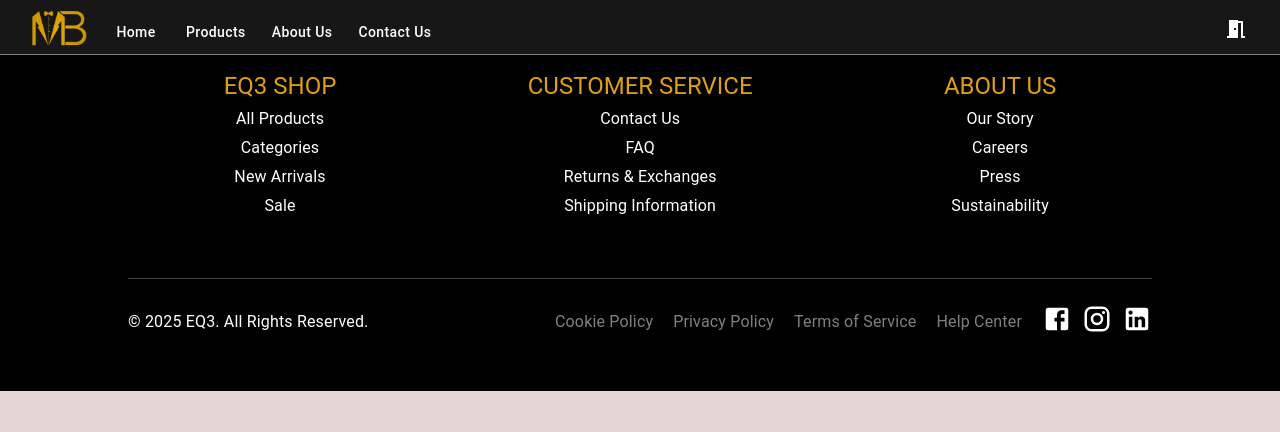
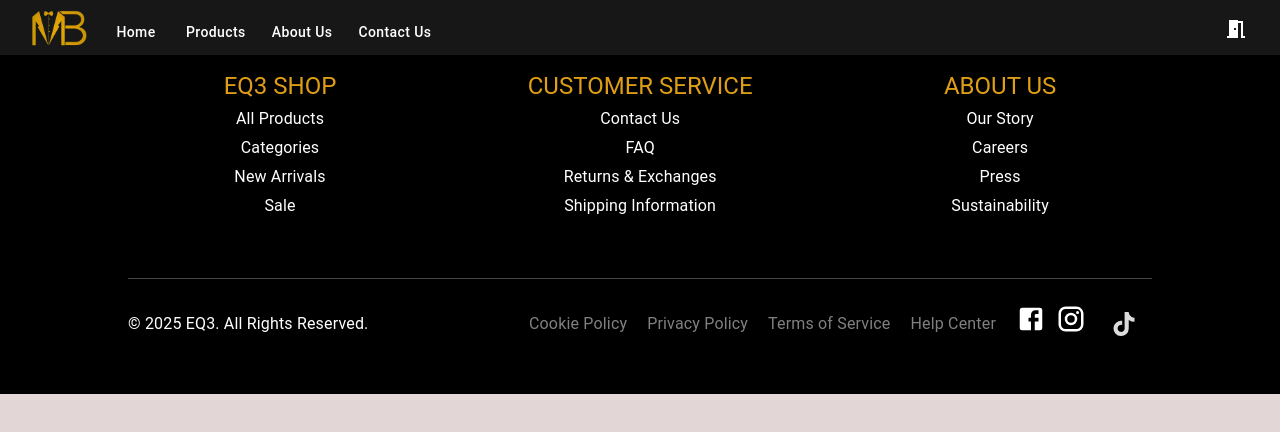
Before and after one commit to Rewan-Adel/men-sore-react-, a React (Vite) app: page /aboutus in a window 1280 px wide. Shown: the top 432 px of the page. Built offline with nearby package versions, Linux system fonts and the light colour scheme.

Commit message:
black nav background

```diff
--- a/src/components/Footer.jsx
+++ b/src/components/Footer.jsx
@@ -1,7 +1,8 @@
 import { Box, Typography, Link } from "@mui/material";
 import FacebookIcon from "@mui/icons-material/Facebook";
 import InstagramIcon from "@mui/icons-material/Instagram";
-import LinkedInIcon from "@mui/icons-material/LinkedIn";
+import IconButton from '@mui/material/IconButton';
+import { FaTiktok, FaFacebook, FaInstagram } from 'react-icons/fa';
 
 const Footer = () => {
   return (
@@ -195,9 +196,14 @@
             <Link href="https://www.instagram.com/_mb_suits_/" target="_blank">
               <InstagramIcon sx={{ fontSize: { xs: "20px", sm: "30px" }, color: "#ffffff" }} />
             </Link>
-            <Link href="https://www.linkedin.com/company/eq3" target="_blank">
-              <LinkedInIcon sx={{ fontSize: { xs: "20px", sm: "30px" }, color: "#ffffff" }} />
-            </Link>
+            <IconButton
+          href="https://www.tiktok.com/"
+          target="_blank"
+          sx={{ color: '#dcdcdc', '&:hover': { color: '#de9e15' }, margin: '0 8px' }}
+          aria-label="TikTok"
+        >
+          <FaTiktok />
+        </IconButton>
           </Box>
         </Box>
       </Box>
--- a/src/components/Nav.jsx
+++ b/src/components/Nav.jsx
@@ -139,13 +139,14 @@
         component="nav"
         sx={{
           position: 'fixed',
-          backgroundColor: window.location.pathname === '/' || window.location.pathname === '/home'  ? (scrolled ? 'black' : 'transparent') : 'black',
+          backgroundColor: 'black',
           transition: 'background-color 0.2s ease-in-out',
           boxShadow: 'none',
           zIndex: 1300,
           height: { xs: 5, sm: 55 },
           // borderBottom: '1px solid gray',
-          borderBottom: scrolled ? '1px solid transparent' : '1px solid gray',
+          // backgroundColor: window.location.pathname === '/' || window.location.pathname === '/home'  ? (scrolled ? 'black' : 'transparent') : 'black',
+          // borderBottom: scrolled ? '1px solid transparent' : '1px solid gray',
 
         }}
       >
```
